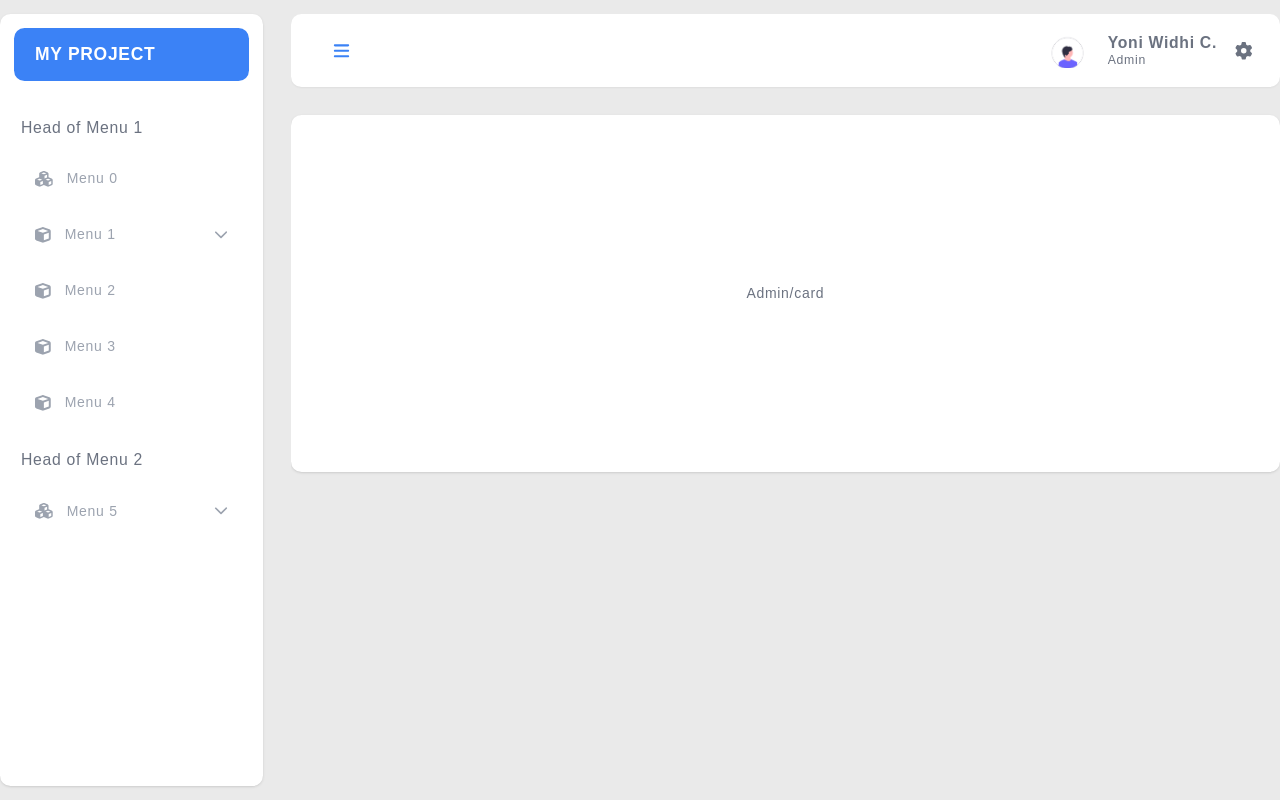
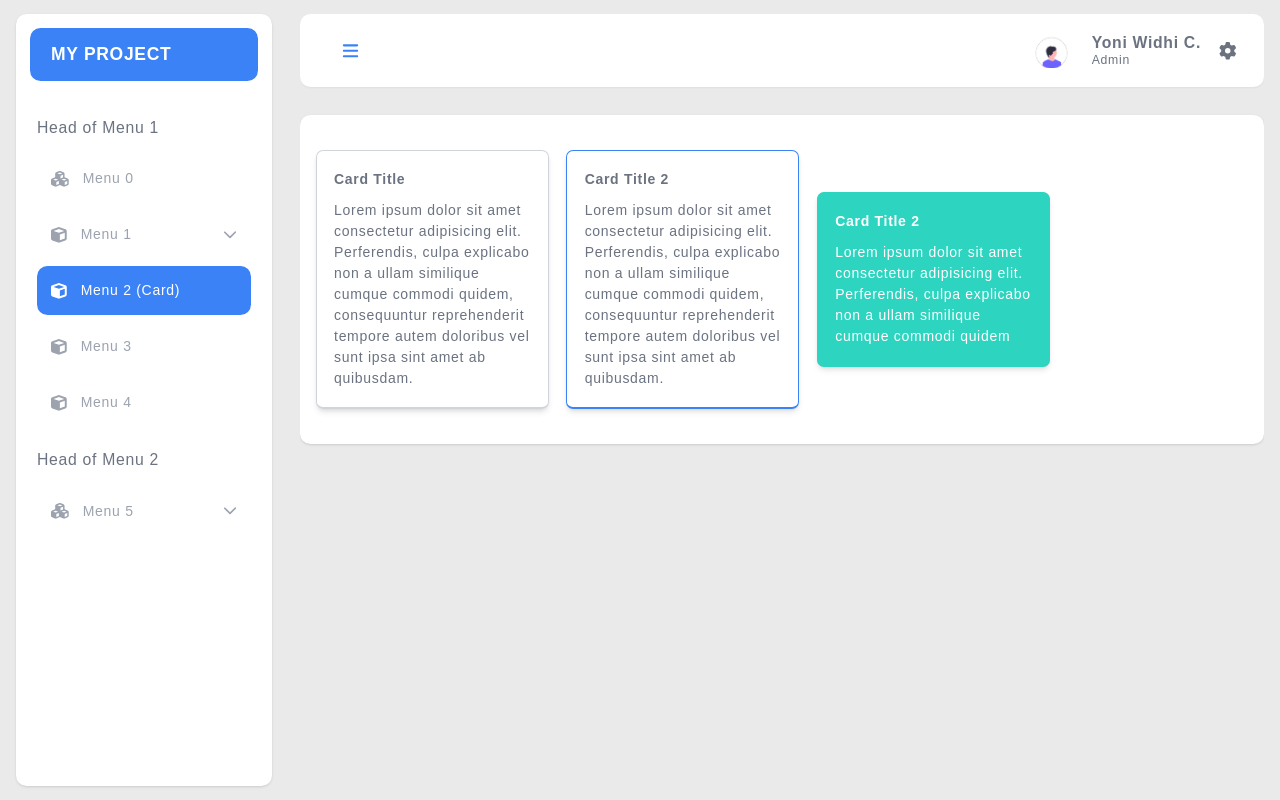
Before and after one commit to NichiNect/pasfica, a Nuxt app: page /admin/card in a window 1280 px wide. Built offline with nearby package versions, Linux system fonts and the light colour scheme.

Commit message:
Card component with example

```diff
--- /dev/null
+++ b/components/base/Card.vue
@@ -0,0 +1,21 @@
+<script setup>
+/**
+ * * Variables
+ */
+const props = defineProps(['border', 'class']);
+</script>
+
+<template>
+  <div :class="[
+    'border border-b-2 rounded-lg shadow-md',
+    props.border ? props.border : 'border-gray-300',
+    props.class ? props.class : ''
+  ]">
+    <div class="px-5 pt-5 pb-3 font-semibold">
+      <slot name="title" />
+    </div>
+    <div class="px-5 pb-5">
+      <slot name="body" />
+    </div>
+  </div>
+</template>
--- a/layouts/admin.vue
+++ b/layouts/admin.vue
@@ -33,8 +33,8 @@ const menu = [
       },
       {
         icon: faCube,
-        label: "Menu 2",
-        path: "/2",
+        label: "Menu 2 (Card)",
+        path: "/card",
       },
       {
         icon: faCube,
@@ -84,7 +84,7 @@ const menu = [
       </div>
     </BaseLayoutNavbar>
 
-    <div class='w-full bg-white py-48 rounded-xl shadow mt-8'>
+    <div class='w-full bg-white py-5 rounded-xl shadow mt-8'>
       <slot />
     </div>
   </BaseLayoutSidebar>
--- /dev/null
+++ b/pages/admin/card.vue
@@ -0,0 +1,45 @@
+<script setup>
+
+/**
+ * * Layouts
+ */
+ definePageMeta({
+  layout: "admin",
+});
+
+</script>
+
+<template>
+  <div class="container flex flex-wrap items-center mx-auto my-5 gap-5">
+    <BaseCard class="w-1/4">
+      <template #title>
+        <p>Card Title</p>
+      </template>
+      <template #body>
+        <div>
+           Lorem ipsum dolor sit amet consectetur adipisicing elit. Perferendis, culpa explicabo non a ullam similique cumque commodi quidem, consequuntur reprehenderit tempore autem doloribus vel sunt ipsa sint amet ab quibusdam.
+        </div>
+      </template>
+    </BaseCard>
+    <BaseCard class="w-1/4" border="border-primary">
+      <template #title>
+        <p>Card Title 2</p>
+      </template>
+      <template #body>
+        <div>
+           Lorem ipsum dolor sit amet consectetur adipisicing elit. Perferendis, culpa explicabo non a ullam similique cumque commodi quidem, consequuntur reprehenderit tempore autem doloribus vel sunt ipsa sint amet ab quibusdam.
+        </div>
+      </template>
+    </BaseCard>
+    <BaseCard class="w-1/4 bg-secondary text-white" border="border-secondary">
+      <template #title>
+        <p>Card Title 2</p>
+      </template>
+      <template #body>
+        <div>
+           Lorem ipsum dolor sit amet consectetur adipisicing elit. Perferendis, culpa explicabo non a ullam similique cumque commodi quidem
+        </div>
+      </template>
+    </BaseCard>
+  </div>
+</template>
--- a/tailwind.config.js
+++ b/tailwind.config.js
@@ -2,6 +2,10 @@
 module.exports = {
   content: [],
   theme: {
+    container: {
+      center: true,
+      padding: '16px'
+    },
     extend: {
       colors: {
         background: '#eaeaea',
```
